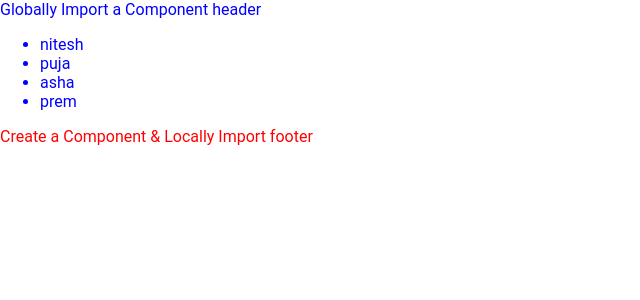
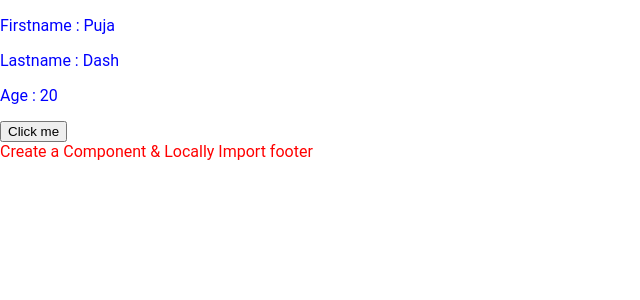
Before and after one commit to chadnitalukder2/vue-main-project, a Vue app: page / in a window 1280 px wide. Shown: the top 300 px of the page, without its empty margins (0-640 px from the left). Built offline with nearby package versions, Linux system fonts and the light colour scheme.

Commit message:
Parent From Child

```diff
--- a/src/App.vue
+++ b/src/App.vue
@@ -1,6 +1,13 @@
 <template>
   <div>
-    <app-header :myStudents="students"></app-header>
+    <!-- :myStudents="students" -->
+    <app-header
+    :firstName = "fName"
+    :lastName = "lName"
+    :age = "myAge"
+    @updateValue = "fName = $event"
+
+    ></app-header>
     <comFooter></comFooter>
 </div>
 </template>
@@ -11,7 +18,10 @@ import comFooter from './Components/baice/App_footer';
 export default {
   data(){
     return{
-      students: ["nitesh", "puja", "asha", "prem"]
+
+      fName: "Puja",
+      lName: "Dash",
+      myAge: 20
     }
   },
   components:{
--- a/src/Components/baice/App_header.vue
+++ b/src/Components/baice/App_header.vue
@@ -1,20 +1,36 @@
 <template>
-    <div>
+    <!-- <div>
         Globally Import a Component  header
         <ul>
             <li v-for="stu in myStudents" :key="stu">
                 {{stu}}
             </li>
         </ul>
+   </div> -->
+   <div>
+    <p>Firstname : {{ firstName }}</p>
+    <p>Lastname : {{ lastName }}</p>
+    <p>Age : {{ age }}</p>
+    <button @click="updateName">Click me</button>
    </div>
 </template>
 
 <script>
 export default{
     props: {
-      myStudents: {
+     /* myStudents: {
         type: Array
-      }
+      }*/
+      firstName: String,
+      lastName: String,
+      age: Number
+    },
+    methods: {
+        updateName(){
+           // this.firstName = "Chadni";
+           this.$emit('updateValue', 'Chadni')
+
+        }
     }
 }
 </script>
```
